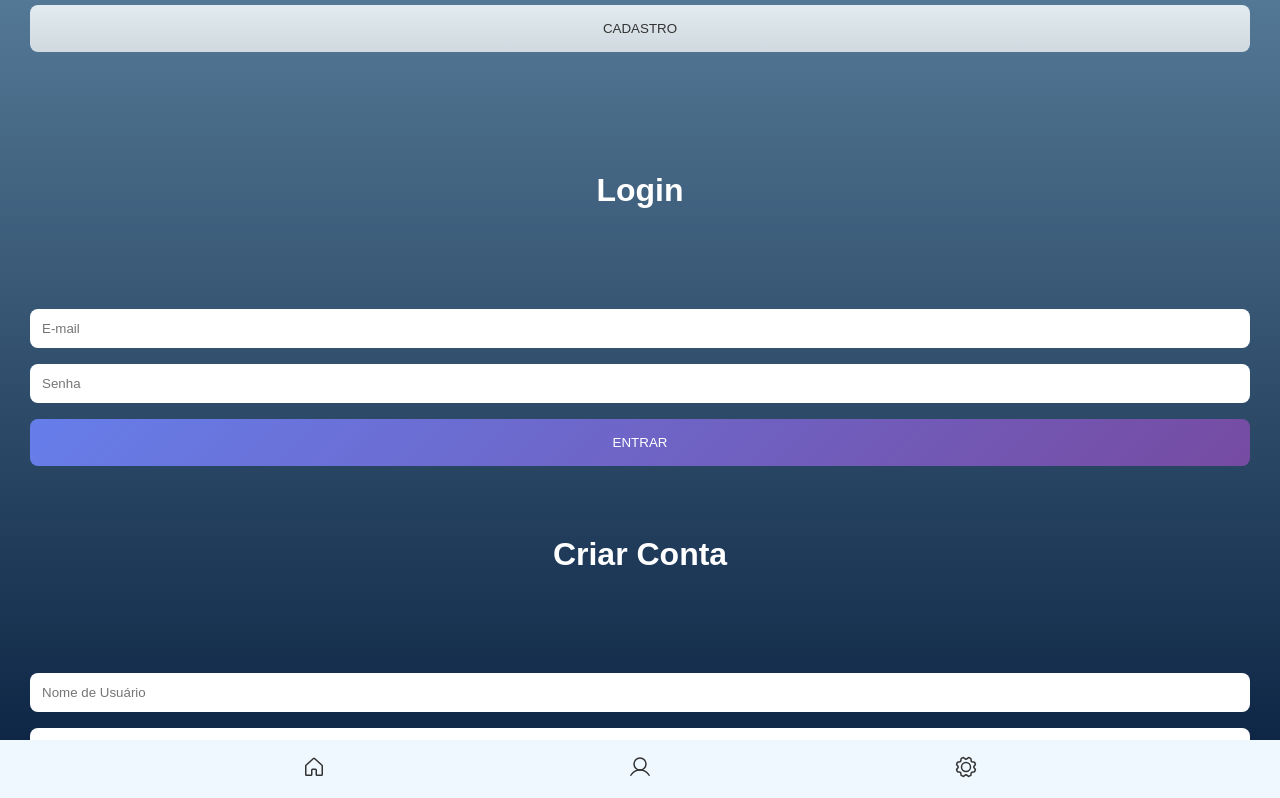
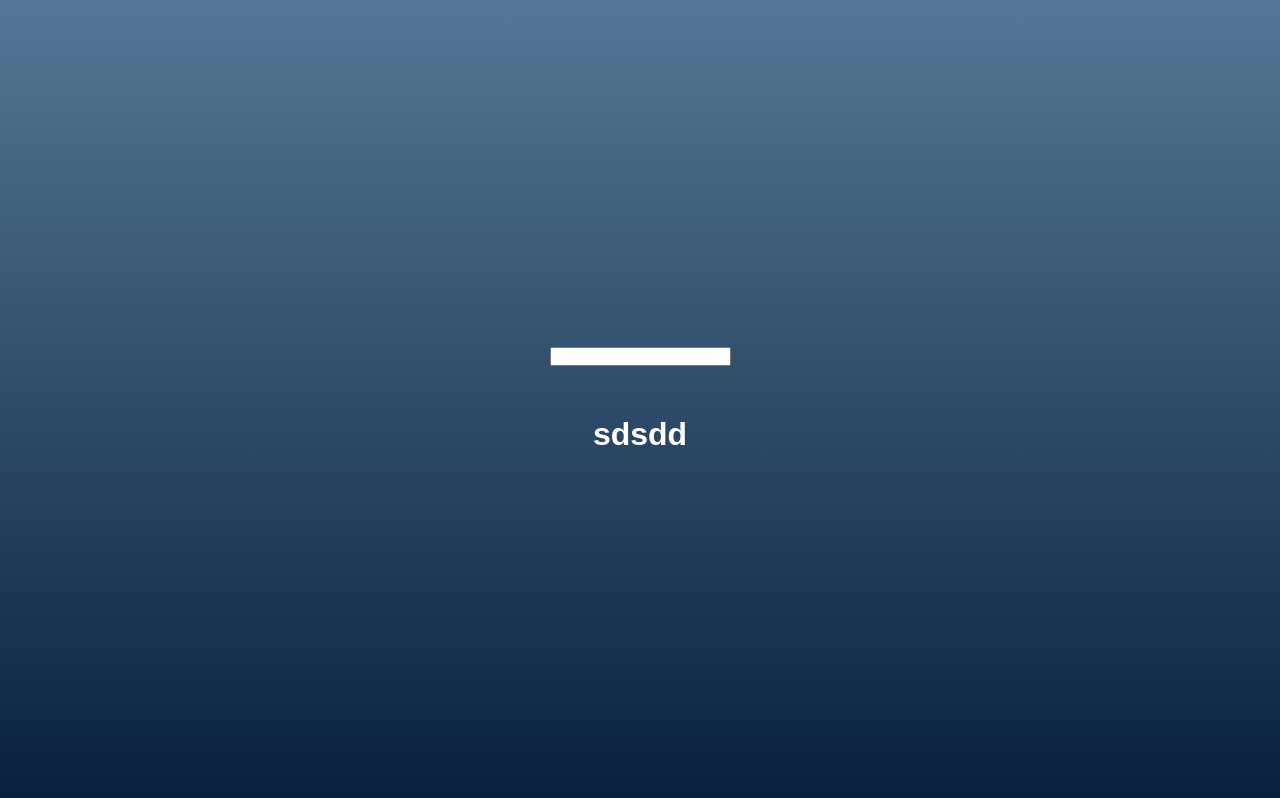
Before and after one commit to Gabriel-Suldine/app-in-react, a React (Vite) app: page / in a window 1280 px wide. Shown: the top 798 px of the page. Built offline with nearby package versions, Linux system fonts and the light colour scheme.

Commit message:
init concect of State, continue next class

```diff
--- a/src/App.tsx
+++ b/src/App.tsx
@@ -3,18 +3,21 @@ import { Home } from './components/pages/Home'
 import { Login } from './components/pages/Login'
 import { Register } from './components/pages/Register'
 import { NavBarMenu } from './components/NavBarMenu/index'
+import { StateExemple } from './components/pages/StateExemple'
 
 
 function App() {
   return (
     <div id="App">
-      <Home />
-      <Login />
-      <Register />
-      <NavBarMenu/>
+      <StateExemple />
     </div>
   )
 }
 
+/*  <Home />
+      <Login />
+      <Register />
+      <NavBarMenu/>
+      */
 
 export default App
--- /dev/null
+++ b/src/components/pages/StateExemple/index.tsx
@@ -0,0 +1,20 @@
+import './style.css'
+
+export function StateExemple(){
+    console.log("render")
+
+    let name = 'sdsdd'
+    let handleInput = event => { name = event.target.value
+    console.log("chamou")
+    }
+    return(
+        <>
+        <input onInput={handleInput} className='inputName' type="text"/>
+        <h1>{name}</h1>
+
+        </>
+
+
+
+    )
+}
--- /dev/null
+++ b/src/components/pages/StateExemple/style.css
@@ -0,0 +1,4 @@
+.inputName{
+    padding: 10px,
+    font-size = 10px
+}
```
